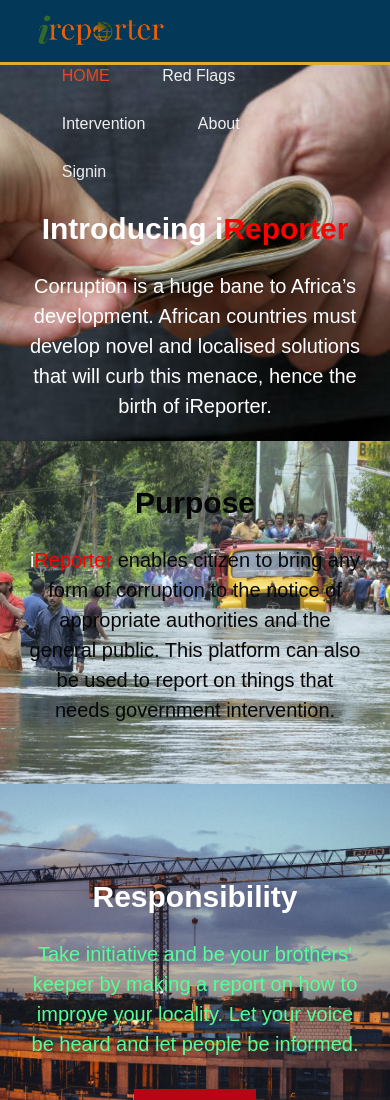
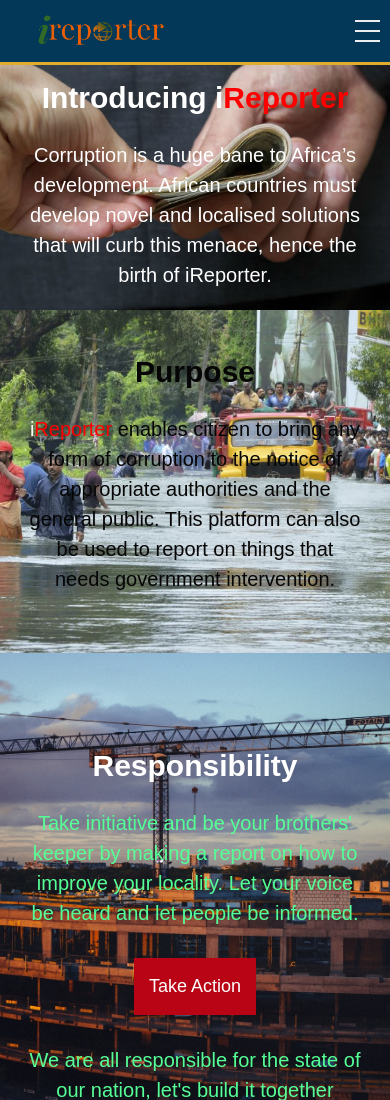
Before and after one commit to Simplemart17/iReporter, a plain HTML site: page UI/index.html in a window 390 px wide. Shown: the top 1100 px of the page. Drawn offline with Linux system fonts and the light colour scheme; a script that the page names is missing.

Commit message:
Add media queries for header

```diff
--- a/UI/css/header.css
+++ b/UI/css/header.css
@@ -57,3 +57,59 @@
   color: #e8491d;
   text-transform: uppercase;
 }
+
+@media (max-width: 830px) {
+  .nav .nav-center .nav-links a {
+    display: inline-block;
+    padding: 10px;
+    text-decoration: none;
+    color: #efefef;
+  }
+}
+
+
+@media (max-width:670px) {
+  .nav .nav-center .nav-btn {
+    display: inline-block;
+    position: absolute;
+    right: 10px;
+    top: 20px;
+  }
+  .nav .text .nav-btn label {
+    display: inline-block;
+    width: 50px;
+    height: 50px;
+    padding: 13px;
+  }
+  .nav .nav-center .nav-btn label:hover {
+    background-color: rgba(0, 0, 0, 0.3);
+  }
+  .nav .nav-center .nav-btn label span {
+    display: block;
+    width: 25px;
+    height: 10px;
+    border-top: 2px solid #eee;
+  }
+  .nav .nav-center .nav-links {
+    position: absolute;
+    display: block;
+    width: 100%;
+    background-color: #333;
+    height: 0px;
+    transition: all 0.3s ease-in;
+    overflow-y: hidden;
+    top: 50px;
+    left: 0px;
+  }
+  .nav .nav-center .nav-links a {
+    display: block;
+    width: 100%;
+  }
+  .nav .nav-center  #nav-check:not(:checked) + .nav-links {
+    height: 0px;
+  }
+  .nav .nav-center #nav-check:checked + .nav-links {
+    height: calc(100vh - 50px);
+    overflow-y: auto;
+  }
+}
```
